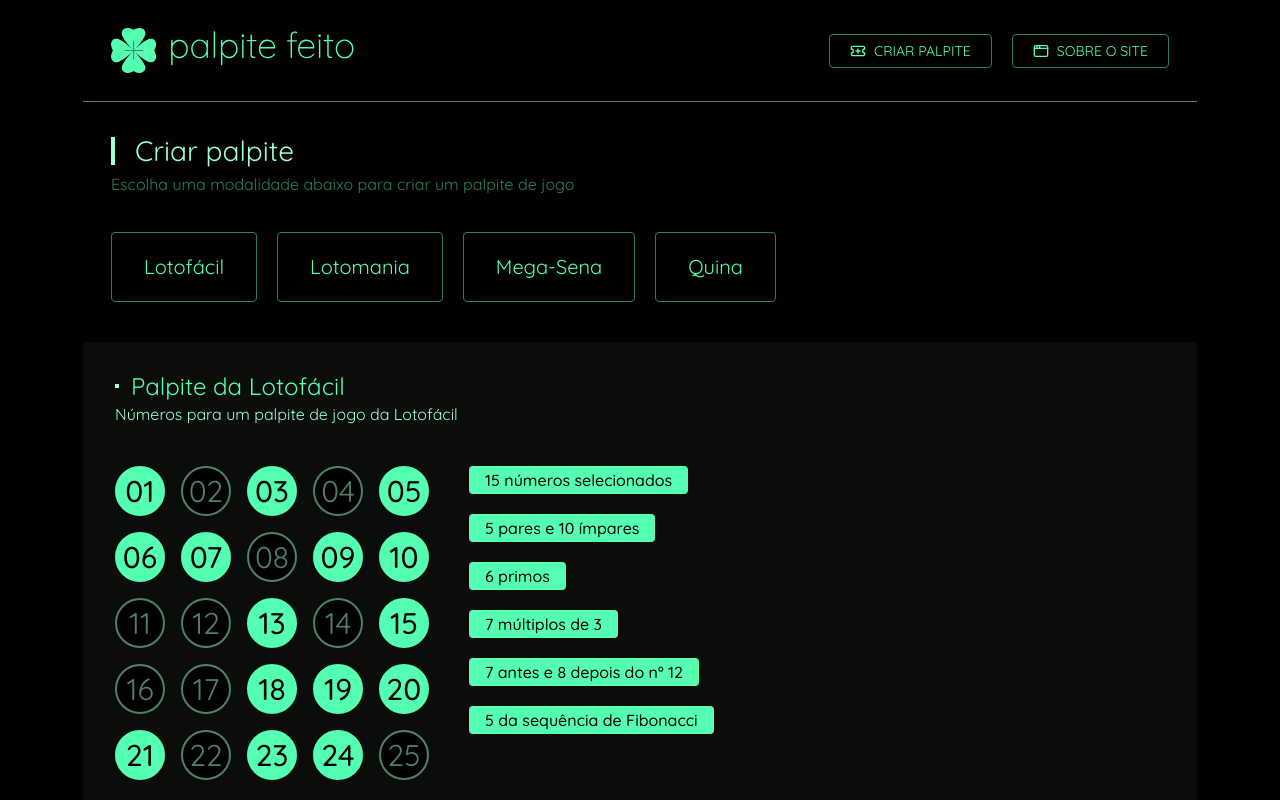
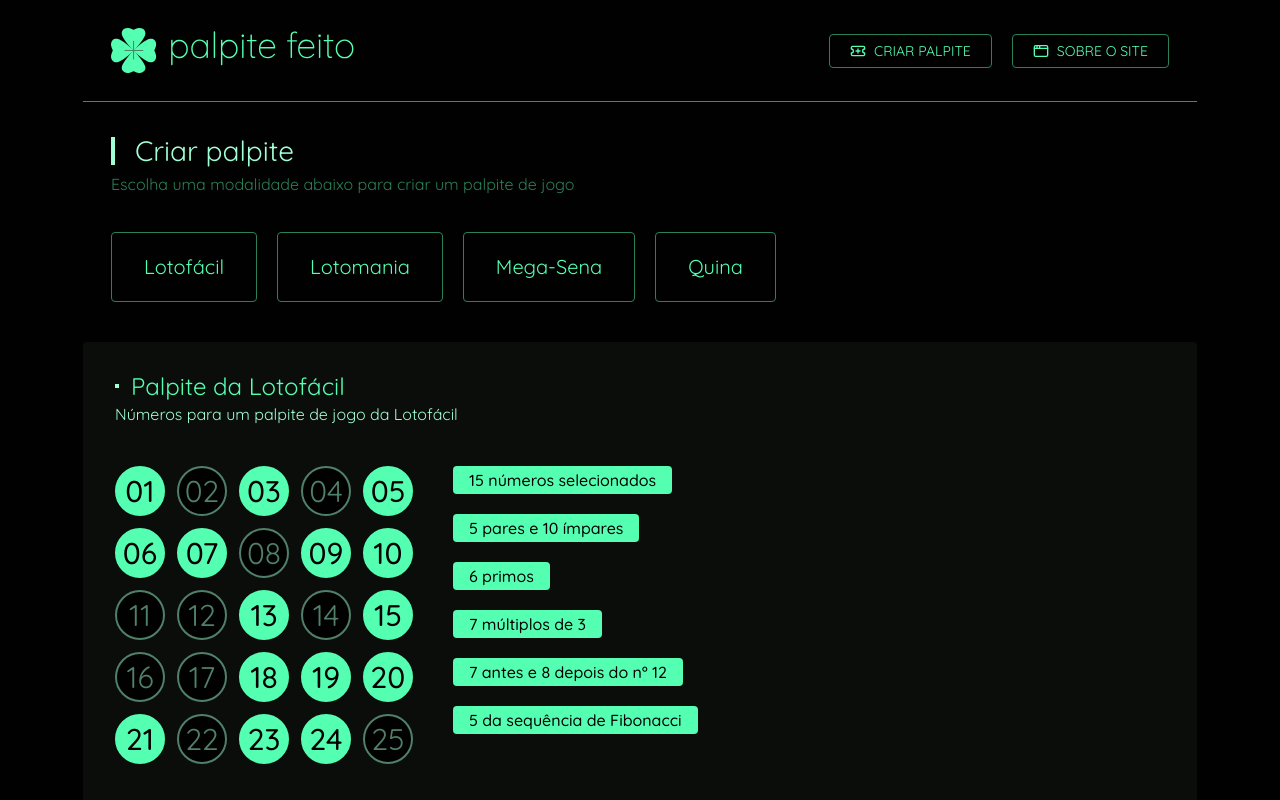
Before and after one commit to philipeoliveira/palpite-feito, a React (Vite) app: page / in a window 1280 px wide. Shown: the top 800 px of the page. Built offline with nearby package versions, Linux system fonts and the light colour scheme.

Commit message:
Customize the gap between betting columns

```diff
--- a/src/components/Bet.tsx
+++ b/src/components/Bet.tsx
@@ -48,7 +48,7 @@ export function Bet() {
                   <fieldset
                      className={`grid ${
                         +totalNumbersAvailable < 50 ? 'grid-cols-5' : 'grid-cols-10'
-                     } gap-4`}
+                     } gap-3`}
                   >
                      <ToastCustom>
                         <BetNumbers />
```
